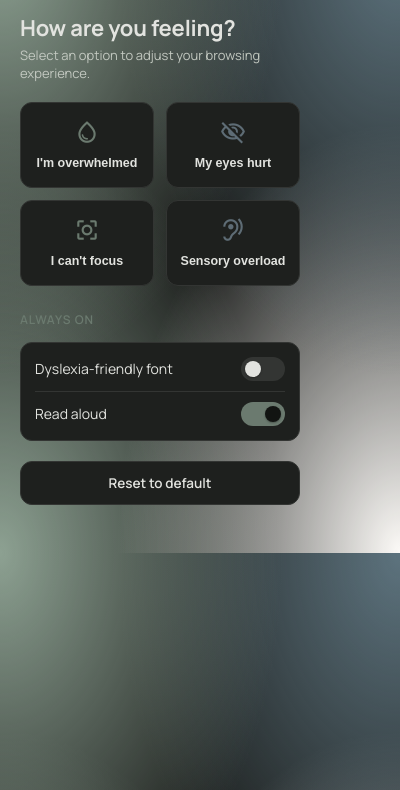
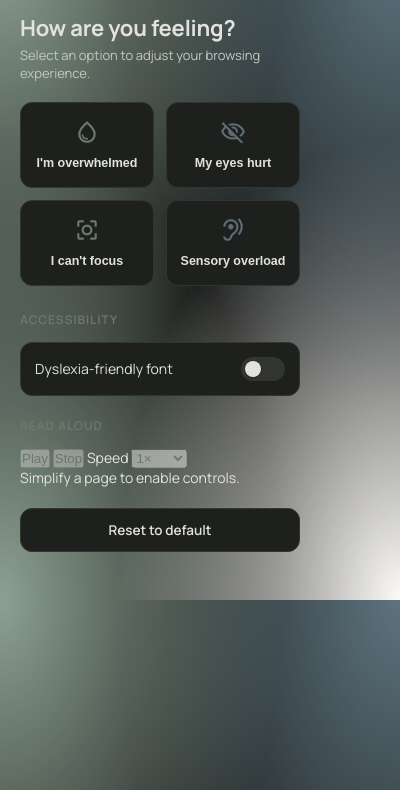
Before and after one commit to SHREYA-G-AMIN/unclutter, a browser extension: page popup/popup.html in a window 400 px wide. Shown: the part 54-844 px from the top of the page. Drawn offline with nearby package versions, Linux system fonts and the light colour scheme.

Commit message:
feat: add popup read aloud controls

```diff
--- a/popup/popup.html
+++ b/popup/popup.html
@@ -39,7 +39,7 @@
     </div>
 
     <div class="section">
-      <h2 class="section-label">Always On</h2>
+      <h2 class="section-label">Accessibility</h2>
       <div class="option-card">
         <label class="toggle-row">
           <span class="option-text">Dyslexia-friendly font</span>
@@ -48,14 +48,27 @@
             <span class="switch-track"><span class="switch-thumb"></span></span>
           </span>
         </label>
-        <div class="divider"></div>
-        <label class="toggle-row">
-          <span class="option-text">Read aloud</span>
-          <span class="switch">
-            <input type="checkbox" id="readAloud" checked />
-            <span class="switch-track"><span class="switch-thumb"></span></span>
-          </span>
-        </label>
+      </div>
+    </div>
+
+    <div class="section">
+      <h2 class="section-label">Read Aloud</h2>
+      <div class="reader-card">
+        <div class="reader-buttons">
+          <button id="readerPlayPause" class="reader-btn" disabled>Play</button>
+          <button id="readerStop" class="reader-btn reader-btn-secondary" disabled>Stop</button>
+          <label class="speed-control">
+            <span>Speed</span>
+            <select id="readerSpeed" disabled>
+              <option value="0.75">0.75×</option>
+              <option value="1" selected>1×</option>
+              <option value="1.25">1.25×</option>
+            </select>
+          </label>
+        </div>
+        <p id="readerStatus" class="reader-status" aria-live="polite">
+          Simplify a page to enable controls.
+        </p>
       </div>
     </div>
 
```
